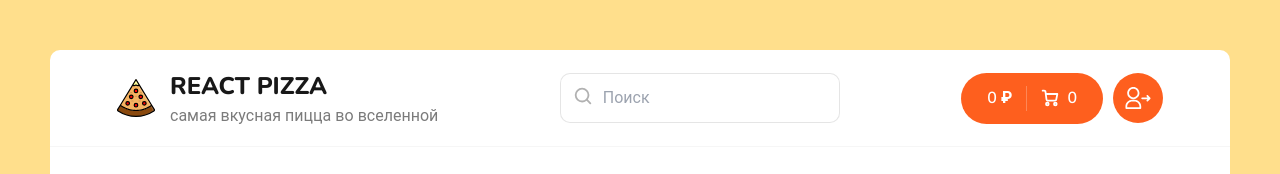
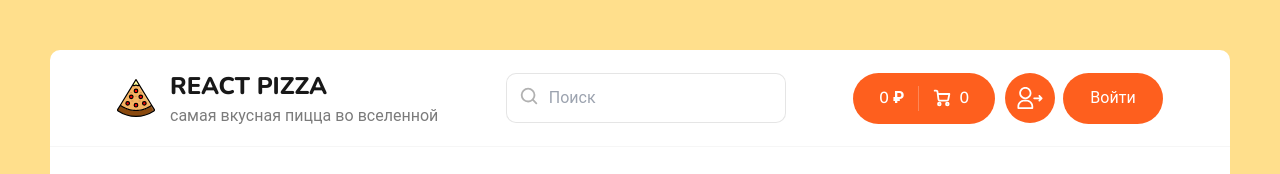
Before and after one commit to TailssTF/React-Pizza-Next-V2, a Next.js app: page / in a window 1280 px wide. Shown: the top 174 px of the page. Built offline with nearby package versions, Linux system fonts and the light colour scheme; no server answers.

Commit message:
feat: добавил авторизацию через гитхаб

```diff
--- a/src/app/(Main)/layout.tsx
+++ b/src/app/(Main)/layout.tsx
@@ -4,15 +4,20 @@ import { Header } from "@/components";
 
 import { StoreContext } from "../../Store-context";
 import Store from "@/stores/Store";
+import { Session } from "next-auth";
+import { SessionProvider } from "next-auth/react";
 
 const MainLayout = ({
   modal,
   children,
+  session,
 }: {
   modal: React.ReactNode;
   children: React.ReactNode;
+  session: Session;
 }) => {
   return (
+    <SessionProvider session={session}>
       <StoreContext.Provider value={new Store()}>
         <div className="wrapper">
           <Header />
@@ -25,6 +30,7 @@ const MainLayout = ({
           </main>
         </div>
       </StoreContext.Provider>
+    </SessionProvider>
   );
 };
 
--- /dev/null
+++ b/src/app/api/auth/[...nextauth]/route.ts
@@ -0,0 +1,3 @@
+import { handlers } from "@/auth";
+
+export const { GET, POST } = handlers;
--- /dev/null
+++ b/src/auth.ts
@@ -0,0 +1,45 @@
+import NextAuth, { NextAuthConfig } from "next-auth";
+import "next-auth/jwt";
+// import EmailProvider from "next-auth/providers/email";
+import GitHub from "next-auth/providers/github";
+import Google from "next-auth/providers/google";
+
+export const { handlers, auth, signIn, signOut } = NextAuth({
+  providers: [GitHub],
+});
+
+// export const config: NextAuthConfig = {
+//   providers: [
+//     // EmailProvider({
+//     //   server: process.env.MAIL_SERVER,
+//     //   from: "NextAuth.js <no-reply@example.com",
+//     // }),
+//     GitHub,
+//     Google,
+//   ],
+//   basePath: "/api/auth",
+//   callbacks: {
+//     jwt({ token, trigger, session }) {
+//       if (trigger === "update") token.name = session.user.name;
+//       return token;
+//     },
+//     async session({ session, token }) {
+//       session.accessToken = token.accessToken;
+//       return session;
+//     },
+//   },
+// };
+
+// export const { handlers, auth, signIn, signOut } = NextAuth(config);
+
+// declare module "next-auth" {
+//   interface Session {
+//     accessToken?: string;
+//   }
+// }
+
+// declare module "next-auth/jwt" {
+//   interface JWT {
+//     accessToken?: string;
+//   }
+// }
--- a/src/components/Header.tsx
+++ b/src/components/Header.tsx
@@ -8,6 +8,8 @@ import Image from "next/image";
 import pizzaLogoSvg from "@/assets/img/pizza-logo.svg";
 import { Search } from "./";
 import { useStores } from "../Store-context";
+import { SignIn, SignOut } from "./auth-components";
+import { useSession } from "next-auth/react";
 
 export const Header: React.FC = observer(() => {
   const {
@@ -17,6 +19,7 @@ export const Header: React.FC = observer(() => {
   const isMounted = useRef(false);
   const router = useRouter();
   const pathName = usePathname();
+  const session = useSession();
 
   // Сохранение состояния авторизации
   useEffect(() => {
@@ -128,6 +131,14 @@ export const Header: React.FC = observer(() => {
                 </svg>
               </button>
             )}
+            {session && session.data ? (
+              <div className="ml-2 flex flex-row items-center">
+                <p>{session.data?.user?.name}</p>
+                <SignOut />
+              </div>
+            ) : (
+              <SignIn />
+            )}
           </div>
         </div>
       </div>
--- /dev/null
+++ b/src/components/auth-components.tsx
@@ -0,0 +1,19 @@
+"use client";
+// import { signIn, signOut } from "@/auth";
+import { signIn, signOut } from "next-auth/react";
+
+export function SignIn() {
+  return (
+    <button className="button ml-2" onClick={() => signIn()}>
+      Войти
+    </button>
+  );
+}
+
+export function SignOut() {
+  return (
+    <button className="button ml-2" onClick={() => signOut()}>
+      Выйти
+    </button>
+  );
+}
```
Also changed, not shown: package.json (+7 -0 lines), 1 other file (tests, documents, lock files or other folders). Lines whose indentation alone changed are shown as unchanged.
